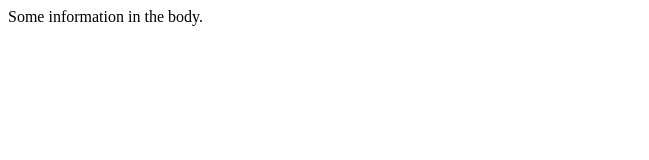
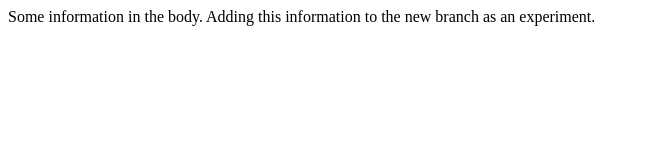
Before and after one commit to shirisha-pagidimunthala/lecture1, a plain HTML site: page index.html in a window 1280 px wide. Shown: the whole page, without its empty margins (0-649 px from the left). Drawn offline with Linux system fonts and the light colour scheme.

Commit message:
Adding this html file as I created new branch to check how it works

```diff
--- a/index.html
+++ b/index.html
@@ -4,6 +4,6 @@
     <title> Siri's web page</title>
   </head>
   <body>
-    Some information in the body.
+    Some information in the body. Adding this information to the new branch as an experiment.
   </body>
 </html>
```
